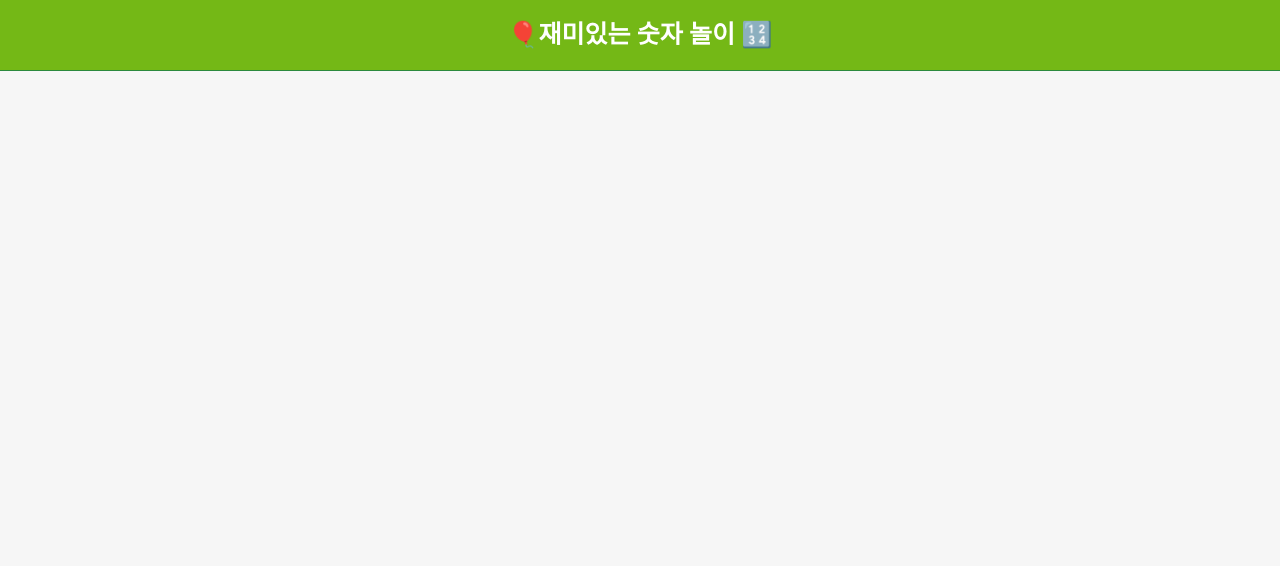
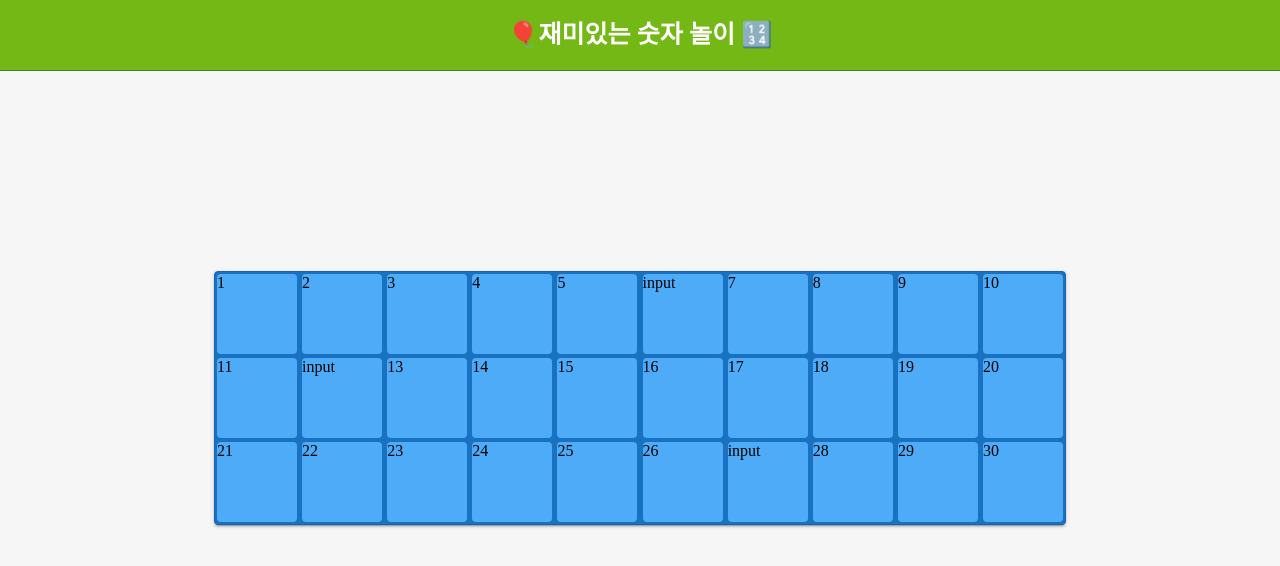
Before and after one commit to livelikeabel/kids-math, an Angular app: page /level3 in a window 1280 px wide. Before the commit this address led to /. Shown: the top 566 px of the page. Built offline with nearby package versions, Linux system fonts and the light colour scheme.

Commit message:
:sparkles: init level3

```diff
--- /dev/null
+++ b/src/app/level3/level3.component.html
@@ -0,0 +1,3 @@
+<div class="stage">
+  <div *ngFor="let number of numberList" class="number-button">{{number}}</div>
+</div>
--- /dev/null
+++ b/src/app/level3/level3.component.scss
@@ -0,0 +1,20 @@
+.stage {
+    display: flex;
+    justify-content: space-between;
+    flex-wrap: wrap;
+    width: 852px;
+    margin: 200px auto;
+    border: solid 1px #1864ab;
+    box-sizing: border-box;
+    background: #1971c2;
+    border-radius: 4px;
+    box-shadow: 0 3px 1px -2px rgba(0, 0, 0, 0.2), 0 2px 2px 0 rgba(0, 0, 0, 0.14), 0 1px 5px 0 rgba(0, 0, 0, 0.12);
+}
+
+.number-button {
+    width: 80px;
+    height: 80px;
+    margin: 2px;
+    border-radius: 4px;
+    background: #4dabf7;
+}
--- /dev/null
+++ b/src/app/level3/level3.component.ts
@@ -0,0 +1,23 @@
+import { Component, OnInit } from '@angular/core';
+
+@Component({
+  selector: 'app-level3',
+  templateUrl: './level3.component.html',
+  styleUrls: ['./level3.component.scss']
+})
+export class Level3Component implements OnInit {
+
+  numberList = []
+
+  constructor() {
+    this.numberList = new Array(30).fill(null).map((_, i) => i+1)
+    .map(v => {
+      if (v == 6 || v == 12 || v == 27) v = 'input';
+      return v
+    })
+  }
+
+  ngOnInit() {
+  }
+
+}
```
Also changed, not shown: src/app/app.module.ts (+5 -2 lines), 2 other files (tests, documents, lock files or other folders).
